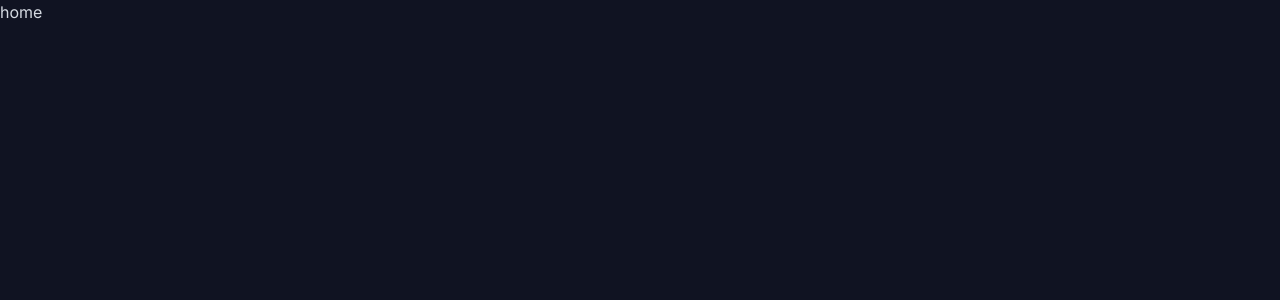
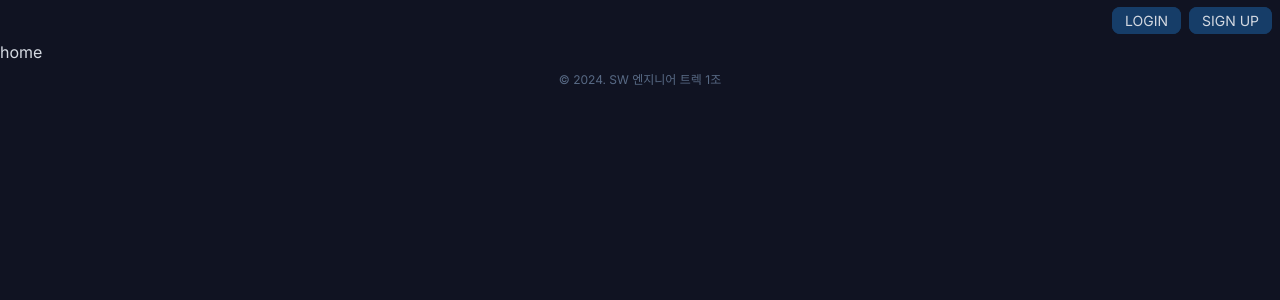
Before and after one commit to ESG-SW-TEAM-1/FE, a Next.js app: page / in a window 1280 px wide. Shown: the top 300 px of the page. Built offline with nearby package versions, Linux system fonts and the light colour scheme.

Commit message:
feat: header, footer 레이아웃

```diff
--- a/app/layout.js
+++ b/app/layout.js
@@ -1,5 +1,7 @@
 import { Inter } from "next/font/google";
 import "./globals.css";
+import Header from "@/components/shared/header";
+import Footer from "@/components/shared/footer";
 
 const inter = Inter({ subsets: ["latin"] });
 
@@ -11,7 +13,11 @@ export const metadata = {
 export default function RootLayout({ children }) {
   return (
     <html lang="en">
-      <body className={inter.className}>{children}</body>
+      <body className={inter.className}>
+        <Header />
+        {children}
+        <Footer />
+      </body>
     </html>
   );
 }
--- /dev/null
+++ b/components/shared/footer.js
@@ -0,0 +1,15 @@
+import React from "react";
+
+const Footer = () => {
+  return (
+    <footer>
+      <div className="flex justify-center items-center px-auto py-2">
+        <span className="text-textInactive text-xs">
+          &copy; 2024. SW 엔지니어 트렉 1조
+        </span>
+      </div>
+    </footer>
+  );
+};
+
+export default Footer;
--- /dev/null
+++ b/components/shared/header.js
@@ -0,0 +1,31 @@
+"use client";
+
+import React from "react";
+import Link from "next/link";
+
+const Header = () => {
+  return (
+    <header className="p-2">
+      <ul className="flex justify-end items-center">
+        <li>
+          <Link
+            href={"/login"}
+            className="text-center text-sm text-textActive border border-primary bg-primary rounded-lg py-1 px-3 transition duration-300 ease-in-out hover:bg-white hover:text-primary"
+          >
+            LOGIN
+          </Link>
+        </li>
+        <li className="ml-2">
+          <Link
+            href={"/signup"}
+            className="text-center text-sm text-textActive border border-primary bg-primary rounded-lg py-1 px-3 transition duration-300 ease-in-out hover:bg-white hover:text-primary"
+          >
+            SIGN UP
+          </Link>
+        </li>
+      </ul>
+    </header>
+  );
+};
+
+export default Header;
```
